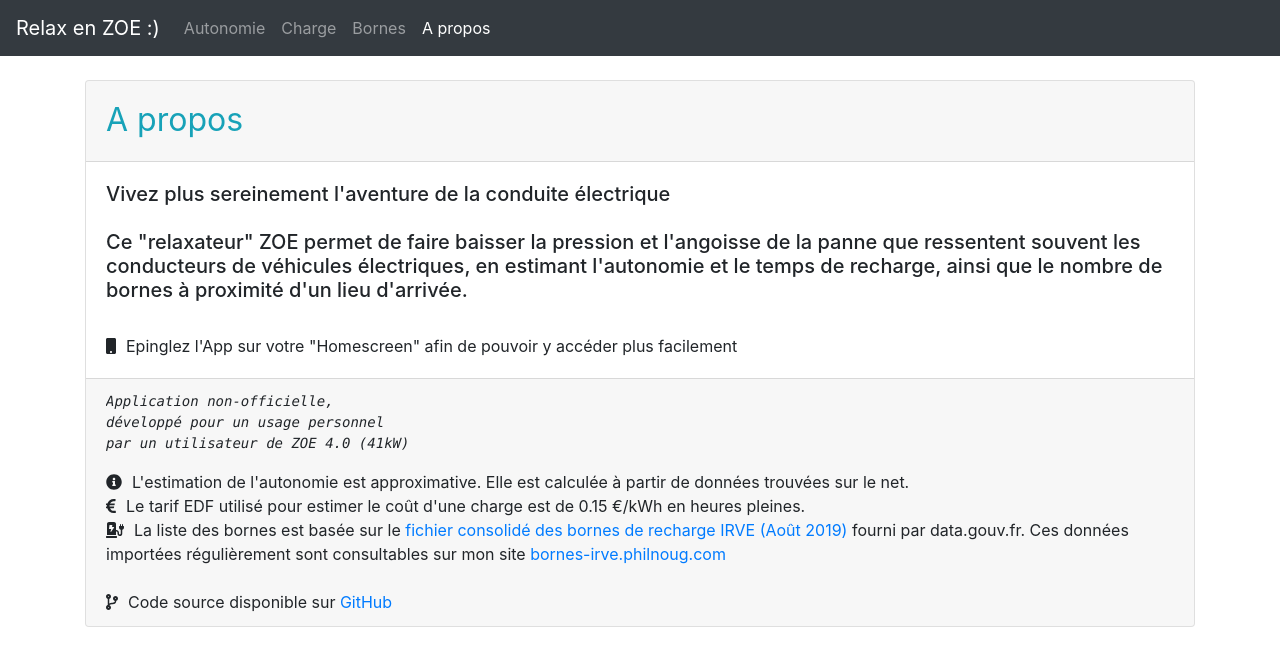
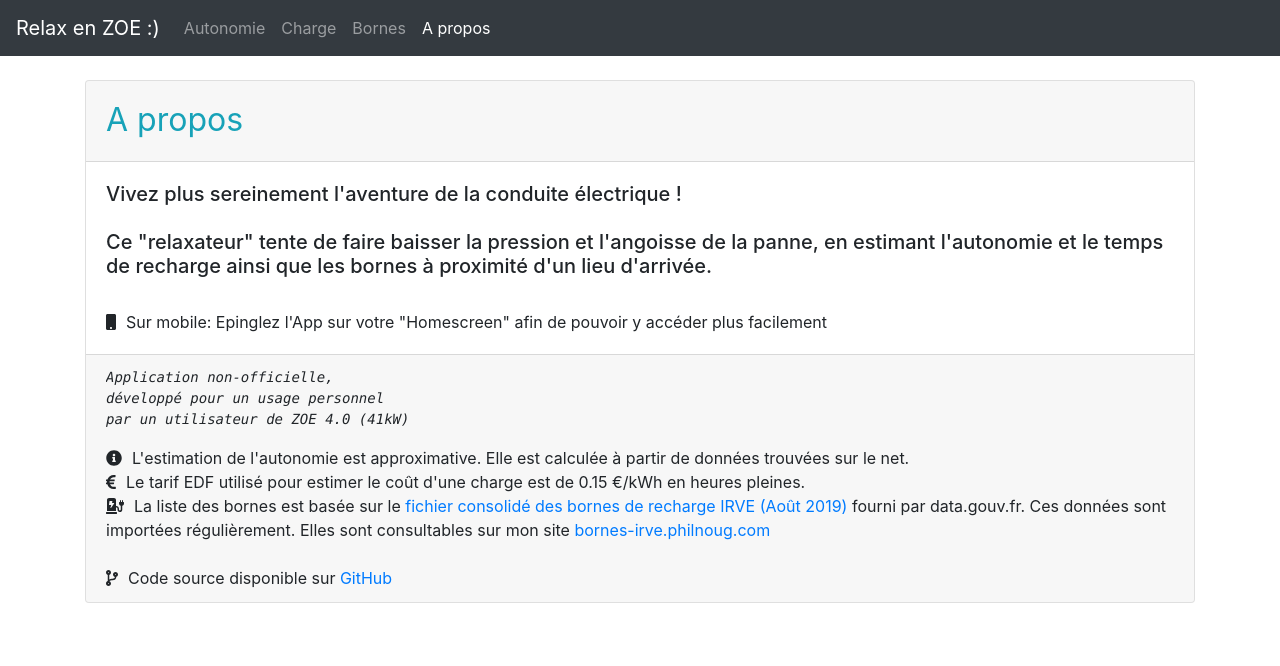
Before and after one commit to philippe-nougaillon/relax-en-zoe, a React (Create React App) app: page /about in a window 1280 px wide. Shown: the top 666 px of the page. Built offline with nearby package versions, Linux system fonts and the light colour scheme; no server answers.

Commit message:
page about corrigée

```diff
--- a/src/pages/About.js
+++ b/src/pages/About.js
@@ -19,14 +19,14 @@ const About = () => {
 
                 <div className="card-body">
                     <h5>
-                        Vivez plus sereinement l'aventure de la conduite électrique
+                        Vivez plus sereinement l'aventure de la conduite électrique !
                         <br /><br />
-                        Ce "relaxateur" ZOE permet de faire baisser la pression et l'angoisse de la panne que ressentent souvent les conducteurs de véhicules électriques, en estimant l'autonomie et le temps de recharge, ainsi que le nombre de bornes à proximité d'un lieu d'arrivée.
+                        Ce "relaxateur" tente de faire baisser la pression et l'angoisse de la panne, en estimant l'autonomie et le temps de recharge ainsi que les bornes à proximité d'un lieu d'arrivée.
                     </h5>
                     <br />
 
                     <FontAwesomeIcon icon={ faMobile } style={{ marginRight: 10 }} />
-                    Epinglez l'App sur votre "Homescreen" afin de pouvoir y accéder plus facilement
+                    Sur mobile: Epinglez l'App sur votre "Homescreen" afin de pouvoir y accéder plus facilement
                     <br />
                 </div>
 
@@ -48,12 +48,12 @@ const About = () => {
                     La liste des bornes est basée sur
                     le <a href='https://www.data.gouv.fr/fr/datasets/fichier-consolide-des-bornes-de-recharge-pour-vehicules-electriques/#' target="_blank" rel="noopener noreferrer">
                         fichier consolidé des bornes de recharge IRVE (Août 2019)
-                    </a> fourni par data.gouv.fr. Ces données importées régulièrement sont consultables sur mon site <a href="https://bornes-irve.philnoug.com">bornes-irve.philnoug.com</a>
+                    </a> fourni par data.gouv.fr. Ces données sont importées régulièrement. Elles sont consultables sur mon site <a href="https://bornes-irve.philnoug.com">bornes-irve.philnoug.com</a>
                     <br /><br />
 
                     <FontAwesomeIcon icon={ faCodeBranch } style={{ marginRight: 10 }} />
                     Code source disponible
-                    sur <a href='https://github.com/philippe-nougaillon/AutonomieZoe_ReactRedux' target="_blank" rel="noopener noreferrer">
+                    sur <a href="https://github.com/philippe-nougaillon/Relax-en-ZOE" target="_blank" rel="noopener noreferrer">
                         GitHub
                     </a>
                 </div>
```
Also changed, not shown: public/manifest.json.
